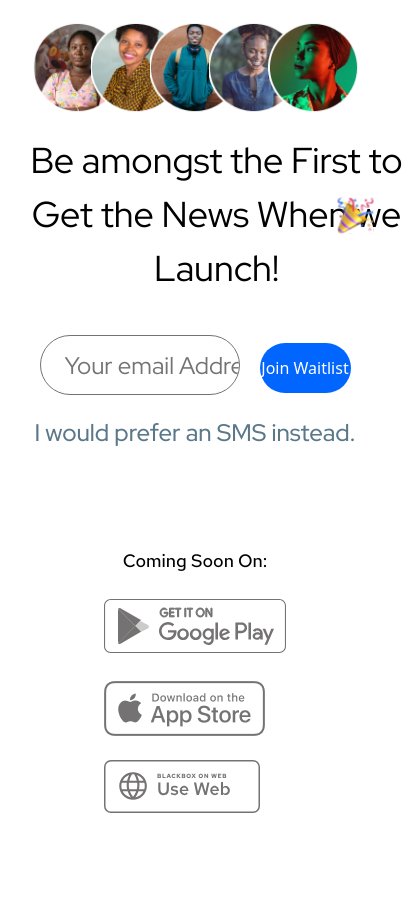
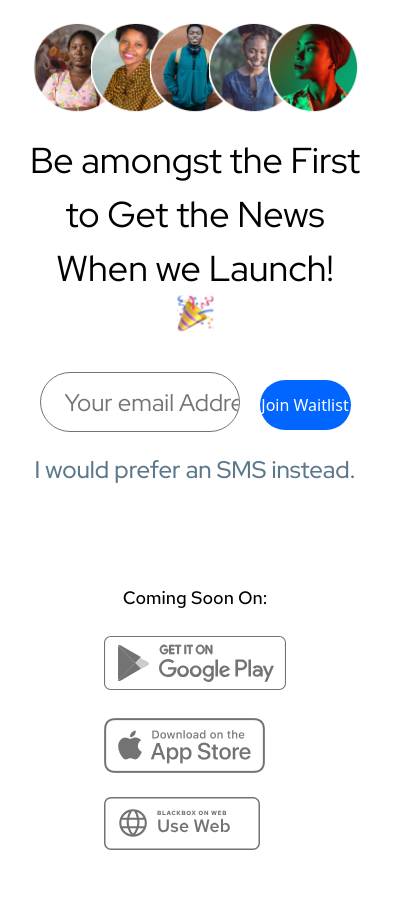
Before and after one commit to chris097/lawrenceprice-test, a React (Create React App) app: page /waitlist in a window 390 px wide. Shown: the part 1540-2447 px from the top of the page, 417 px wide, since content can reach past the window. Built offline with nearby package versions, Linux system fonts and the light colour scheme.

Commit message:
fix: media query

```diff
--- a/src/pages/Waitlist.js
+++ b/src/pages/Waitlist.js
@@ -55,7 +55,7 @@ export const Waitlist = () => {
               <img src={image4} className=" bg-center bg-cover bg-no-repeat object-cover -ml-8 w-91 h-91" alt="" />
               <img src={image5} className=" bg-center bg-cover bg-no-repeat object-cover -ml-8 w-91 h-91" alt="" />
             </div>
-            <div className="flex justify-center text-36 font-400 lg:w-525 w-full text-center mx-auto">Be amongst the First to Get the News When we Launch! <span className="-ml-20 mt-16"><CreamIcon /></span></div>
+            <div className="lg:flex justify-center text-36 font-400 lg:w-525 w-full text-center mx-auto">Be amongst the First to Get the News When we Launch! <span className="lg:-ml-20 lg:mt-16 flex justify-center"><CreamIcon /></span></div>
           </div>
         </div>
         <WaitList />
```
